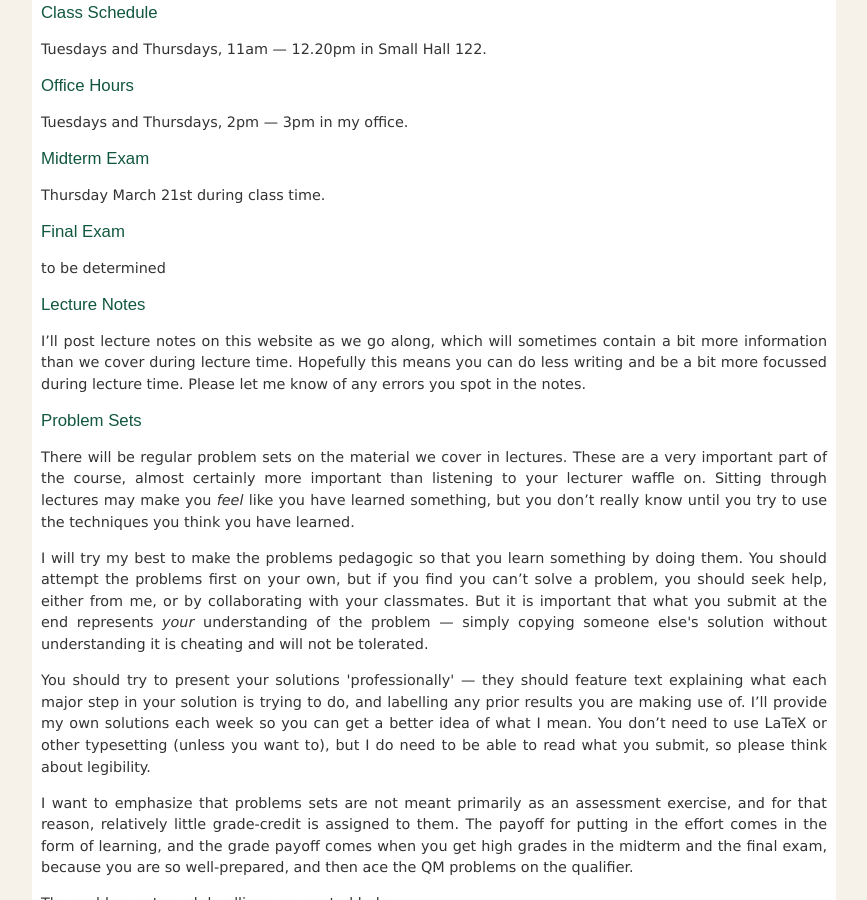
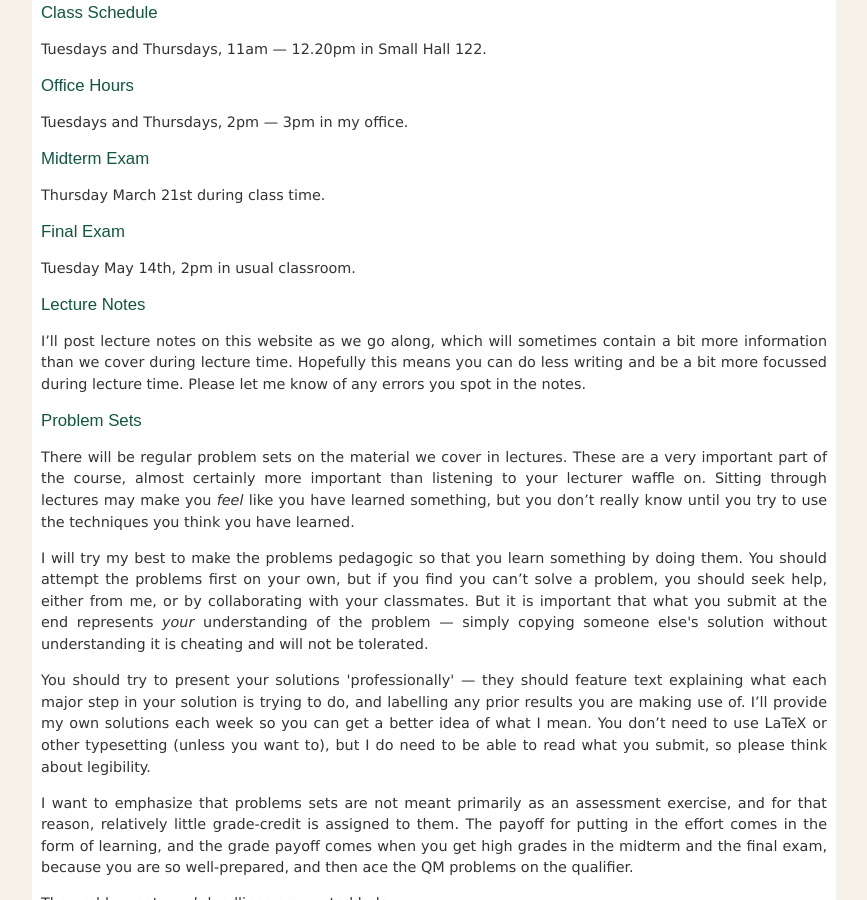
Before and after one commit to jozefdudek/personal_website, a Jekyll site: the page built from Phys622.html, in a window 1280 px wide and 900 px high, scrolled down 406 px. Shown: the whole window, without its empty margins (192-1059 px from the left). Built offline with Jekyll 4.4.1, drawn with Linux system fonts in a browser that asks for light colours; some of the changed text lies outside the part shown.

Commit message:
added the last two homework sets

```diff
--- a/Phys622.html
+++ b/Phys622.html
@@ -30,7 +30,7 @@
 
 <!-- ============================================== -->
 <h3>Final Exam</h3>
-<p>to be determined</p>
+<p>Tuesday May 14th, 2pm in usual classroom.</p>
 
 <!-- ============================================== -->
 <h3>Lecture Notes</h3>
@@ -236,14 +236,13 @@
     <td class="highlights">due Mar. 29</td>
   </tr>
 
-  <!--
    <tr class="highlights">
     <td class="highlights"> 7. </td>
     <td class="highlights">Scattering 1</td>
     <td class="highlights">
       <a href="https://wm1693.box.com/s/w4lf7y96kexq6gnjlaxrhrsbg9xsbdko">[pdf]</a>
     </td>
-    <td class="highlights">due Apr. 13</td>
+    <td class="highlights">due Apr. 19</td>
   </tr>
 
    <tr class="highlights">
@@ -252,10 +251,10 @@
     <td class="highlights">
       <a href="https://wm1693.box.com/s/ju2m2mfop32ceuz80s5fqfijrm5m9z0d">[pdf]</a>
     </td>
-    <td class="highlights">due Apr. 28</td>
+    <td class="highlights">due May. 3</td>
   </tr>
 
--->
+
 
   </table>
 
```
